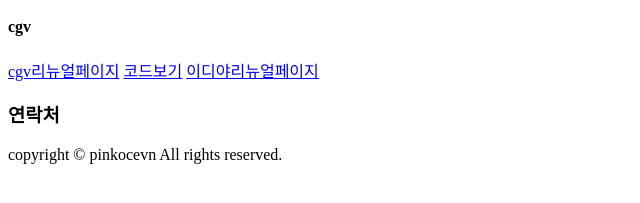
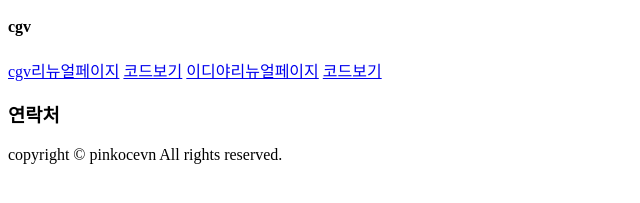
Before and after one commit to pinkocevn/pinkocevn.github.io, a plain HTML site: page index.html in a window 1280 px wide. Shown: the part 357-560 px from the top of the page, 0-640 px from the left. Drawn offline with Linux system fonts and the light colour scheme.

Commit message:
Update index.html

```diff
--- a/index.html
+++ b/index.html
@@ -34,6 +34,7 @@
                 <a href="/cgv">cgv리뉴얼페이지</a>
                 <a href="https://github.com/pinkocevn/cgv">코드보기</a>
                 <a href="/ediya">이디야리뉴얼페이지</a>
+                <a href="https://github.com/pinkocevn/ediya">코드보기</a>
             </div>
             <div class="portfolio"></div>
         </article>
```
